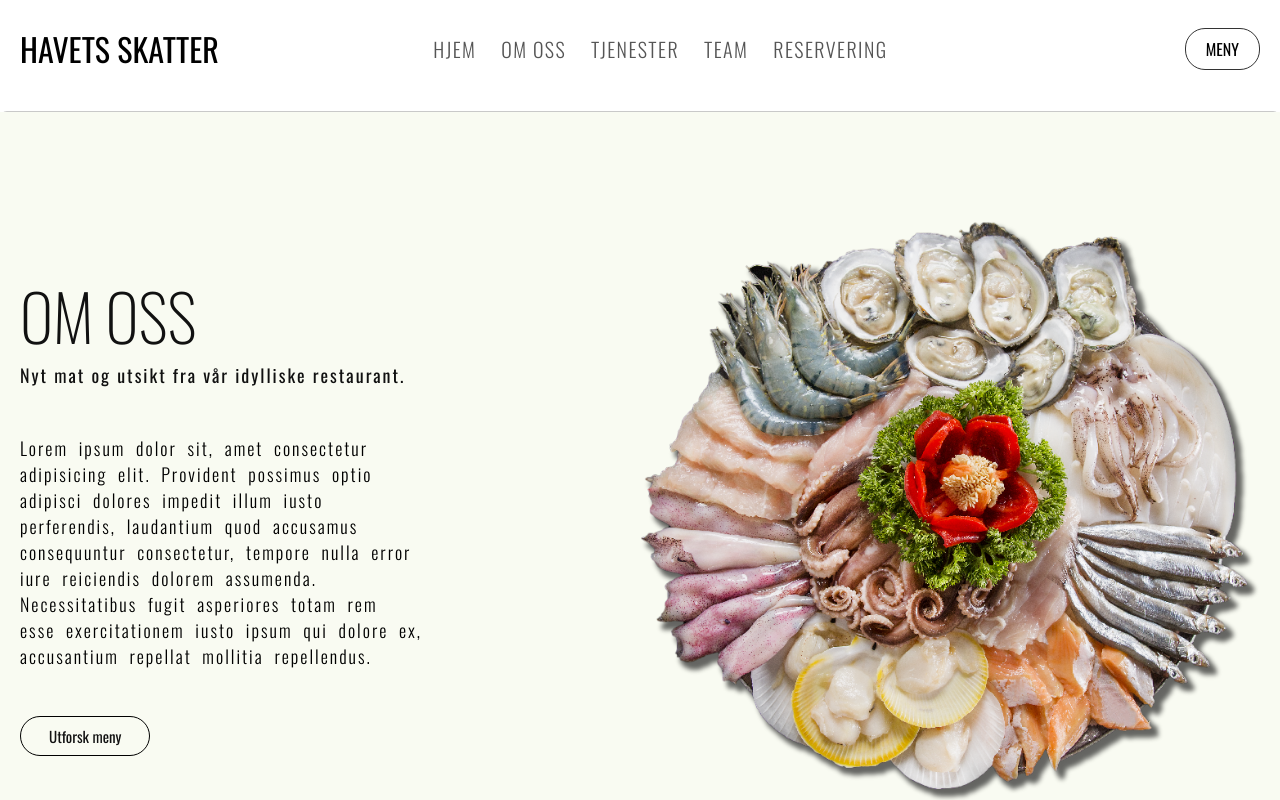
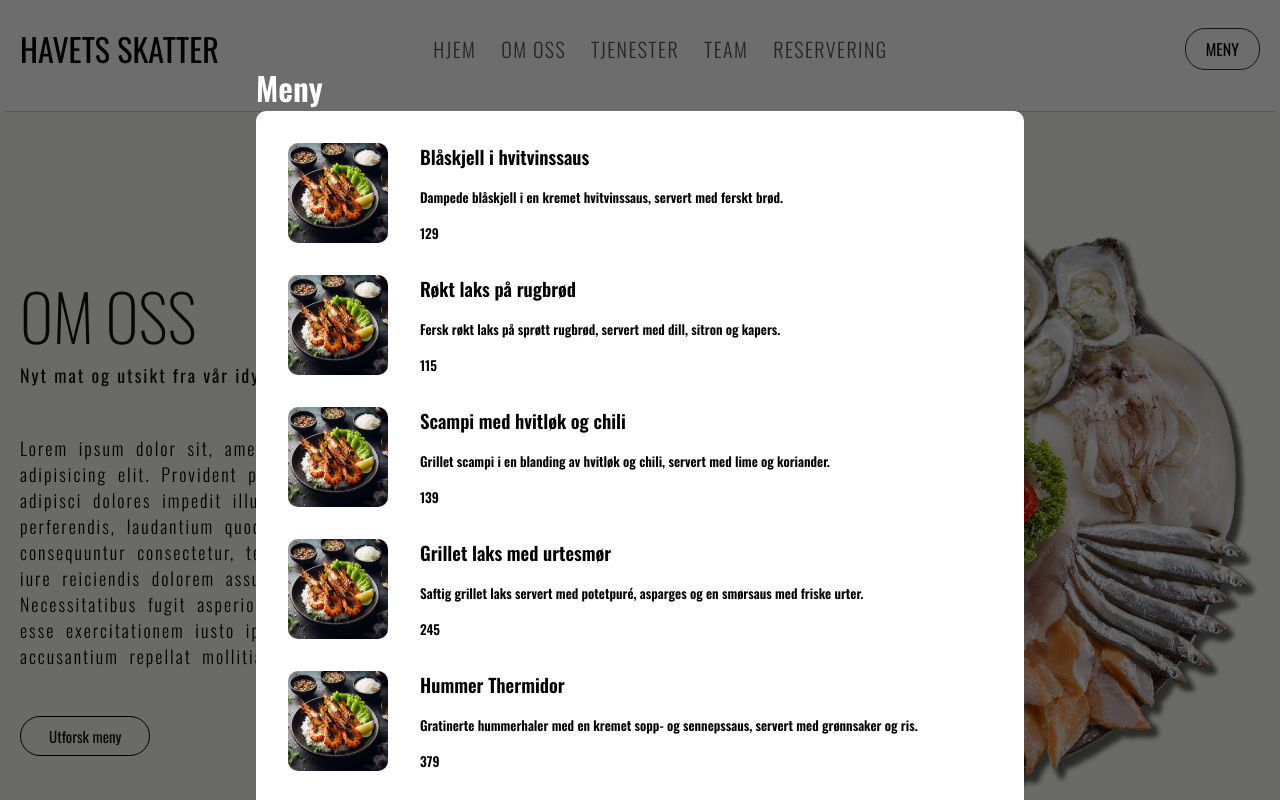
Before and after one commit to skamag/havets-skatter-mern, a React (Vite) app in the folder frontend/: page / in a window 1280 px wide. Both pictures are taken after a click on the button "MENY". Shown: the top 800 px of the page. Built offline with nearby package versions, Linux system fonts and the light colour scheme.

Commit message:
added menu and menu items

```diff
--- a/frontend/src/Pages/Home/Home.jsx
+++ b/frontend/src/Pages/Home/Home.jsx
@@ -1,20 +1,24 @@
-import React from "react"
+import { useState } from "react"
+import Menu from "../../components/Menu"
 import HeroSection from "../../components/HeroSection"
 import About from "../../components/About"
-import Qualities from "../../components/Qualities"
-import Menu from "../../components/Menu"
+// import Qualities from "../../components/Qualities"
+import Dishes from "../../components/Dishes"
 import WhoAreWe from "../../components/WhoAreWe"
 import Team from "../../components/Team"
 import Reservation from "../../components/Reservation"
 import Footer from "../../components/Footer"
 
 const Home = () => {
+  const [showMenu, setShowMenu] = useState(false)
+
   return (
     <>
-      <HeroSection />
+      <Menu showMenu={showMenu} />
+      <HeroSection setShowMenu={setShowMenu} />
       <About />
       {/* <Qualities /> */}
-      <Menu />
+      <Dishes />
       <WhoAreWe />
       <Team />
       <Reservation />
--- /dev/null
+++ b/frontend/src/components/Dishes.jsx
@@ -0,0 +1,33 @@
+import React from "react"
+import { data } from "../restApi.json"
+import "./styles/dishes.css"
+
+const Dishes = () => {
+  return (
+    <>
+      <section className="dishes" id="dishes">
+        <div className="container">
+          <div className="heading_section">
+            <h1 className="heading">POPULÆRE RETTER</h1>
+            <p>
+              Lorem ipsum dolor sit amet consectetur, adipisicing elit. Fuga,
+              iusto dolorem! Voluptatibus ipsum nam mollitia architecto. Soluta
+              pariatur eius et recusandae veritatis. Quasi, et molestias!
+            </p>
+          </div>
+          <div className="dishes_container">
+            {data[0].dishes.map((element) => (
+              <div className="card" key={element.id}>
+                <img src={element.image} alt={element.title} />
+                <h3>{element.title}</h3>
+                <button>{element.category}</button>
+              </div>
+            ))}
+          </div>
+        </div>
+      </section>
+    </>
+  )
+}
+
+export default Dishes
--- a/frontend/src/components/HeroSection.jsx
+++ b/frontend/src/components/HeroSection.jsx
@@ -2,10 +2,10 @@ import React from "react"
 import Navbar from "./Navbar"
 import "./styles/heroSection.css"
 
-const HeroSection = () => {
+const HeroSection = ({ setShowMenu }) => {
   return (
     <section className="heroSection" id="heroSection">
-      <Navbar />
+      <Navbar setShowMenu={setShowMenu} />
       {/* <div className="container">
         <div class="logoContainer">
           <img className="logo" src="havets-skatter-logo.png" />
--- a/frontend/src/components/Menu.jsx
+++ b/frontend/src/components/Menu.jsx
@@ -1,32 +1,27 @@
-import React from "react"
 import { data } from "../restApi.json"
 import "./styles/menu.css"
 
-const Menu = () => {
+const Menu = ({ showMenu }) => {
   return (
-    <>
-      <section className="menu" id="menu">
-        <div className="container">
-          <div className="heading_section">
-            <h1 className="heading">POPULÆRE RETTER</h1>
-            <p>
-              Lorem ipsum dolor sit amet consectetur, adipisicing elit. Fuga,
-              iusto dolorem! Voluptatibus ipsum nam mollitia architecto. Soluta
-              pariatur eius et recusandae veritatis. Quasi, et molestias!
-            </p>
+    <div className={`menuContainer ${showMenu ? "showMenu" : "hideMenu"}`}>
+      <h1 className="menuHeader">Meny</h1>
+      <div className="menu">
+        {data[0].menu.map((element) => (
+          <div className="card" key={element.id}>
+            <div className="cardImageContainer">
+              <img src={"/about-1.jpg"} alt={element.title} />
+            </div>
+            <div className="cardTextContainer">
+              <h3>{element.title}</h3>
+              <h5>{element.description}</h5>
+              <h5>
+                <b>{element.price}</b>
+              </h5>
+            </div>
           </div>
-          <div className="dishes_container">
-            {data[0].dishes.map((element) => (
-              <div className="card" key={element.id}>
-                <img src={element.image} alt={element.title} />
-                <h3>{element.title}</h3>
-                <button>{element.category}</button>
-              </div>
-            ))}
-          </div>
-        </div>
-      </section>
-    </>
+        ))}
+      </div>
+    </div>
   )
 }
 
--- a/frontend/src/components/Navbar.jsx
+++ b/frontend/src/components/Navbar.jsx
@@ -4,7 +4,7 @@ import { Link } from "react-scroll"
 import { GiHamburgerMenu } from "react-icons/gi"
 import "./styles/navbar.css"
 
-const Navbar = () => {
+const Navbar = ({ setShowMenu }) => {
   const [show, setShow] = useState(false)
   return (
     <>
@@ -24,7 +24,9 @@ const Navbar = () => {
               </Link>
             ))}
           </div>
-          <button className="menuBtn">MENY</button>
+          <button className="menuBtn" onClick={() => setShowMenu(true)}>
+            MENY
+          </button>
         </div>
         <div className="hamburger" onClick={() => setShow(!show)}>
           <GiHamburgerMenu />
--- /dev/null
+++ b/frontend/src/components/styles/dishes.css
@@ -0,0 +1,92 @@
+.dishes {
+  display: flex;
+  min-height: 100vh;
+  justify-content: center;
+  align-items: center;
+  padding: 50px 20px;
+}
+.dishes .container {
+  max-width: 1500px;
+  min-width: 1500px;
+  display: flex;
+  flex-direction: column;
+  align-items: center;
+}
+.dishes .container .heading_section {
+  text-align: center;
+  margin-bottom: 12px;
+}
+.dishes .container .heading_section p {
+  color: #333;
+  font-size: 18px;
+  font-weight: 300;
+}
+.dishes .container .dishes_container {
+  display: flex;
+  flex-wrap: wrap;
+}
+.dishes .container .dishes_container .card {
+  width: 25%;
+  position: relative;
+  padding: 20px 12.5px;
+  margin-bottom: 12px;
+  position: relative;
+}
+.dishes .container .dishes_container .card img {
+  width: 100%;
+  height: 370px;
+}
+.dishes .container .dishes_container .card h3 {
+  font-size: 1.5rem;
+  font-weight: 500;
+}
+.dishes .container .dishes_container .card button {
+  position: absolute;
+  top: 40px;
+  left: 25px;
+  padding: 8px 20px;
+  color: #fff;
+  background: linear-gradient(186deg, black, #7e7a7a8a);
+  border: none;
+  border-radius: 20px;
+  font-size: 16px;
+}
+.dishes .container .dishes_container .card:hover img {
+  transition: 0.3s;
+  transform: scale(1.03);
+}
+@media (max-width: 1520px) {
+  .dishes .container {
+    min-width: 100%;
+  }
+}
+@media (max-width: 1200px) {
+  .dishes .container .dishes_container .card img {
+    height: 325px;
+  }
+  .dishes .container .dishes_container .card h3 {
+    font-size: 1.3rem;
+  }
+}
+@media (max-width: 1000px) {
+  .dishes .container .dishes_container .card {
+    width: 50%;
+  }
+  .dishes .container .dishes_container .card img {
+    height: auto;
+  }
+  .dishes .container .dishes_container .card h3 {
+    font-size: 1.6rem;
+  }
+}
+@media (max-width: 600px) {
+  .dishes .container .dishes_container .card h3 {
+    font-size: 1.2rem;
+  }
+}
+@media (max-width: 450px) {
+  .dishes .container .dishes_container .card {
+    width: 100%;
+    padding: 20px 0;
+  }
+}
--- a/frontend/src/components/styles/menu.css
+++ b/frontend/src/components/styles/menu.css
@@ -1,92 +1,44 @@
+.menuContainer {
+  background-color: rgba(0, 0, 0, 0.571);
+  position: absolute;
+  padding: 5% 20%;
+  z-index: 100;
+  width: 100%;
+  height: 100%;
+}
+.menuHeader {
+  color: white;
+}
 .menu {
+  background-color: white;
+  border-radius: 10px;
   display: flex;
-  min-height: 100vh;
+  flex-direction: column;
+  gap: 2rem;
+  padding: 2rem;
+}
+.card {
+  display: flex;
+  gap: 2rem;
+}
+.cardImageContainer {
+  display: flex;
   justify-content: center;
   align-items: center;
-  padding: 50px 20px;
+  height: 100px;
+  border-radius: 10px;
 }
-.menu .container {
-  max-width: 1500px;
-  min-width: 1500px;
+.cardImageContainer img {
+  height: 100%;
+}
+.cardTextContainer {
   display: flex;
   flex-direction: column;
-  align-items: center;
+  justify-content: space-between;
 }
-.menu .container .heading_section {
-  text-align: center;
-  margin-bottom: 12px;
+.showMenu {
+  display: block;
 }
-.menu .container .heading_section p {
-  color: #333;
-  font-size: 18px;
-  font-weight: 300;
+.hideMenu {
+  display: none;
 }
-.menu .container .dishes_container {
-  display: flex;
-  flex-wrap: wrap;
-}
-.menu .container .dishes_container .card {
-  width: 25%;
-  position: relative;
-  padding: 20px 12.5px;
-  margin-bottom: 12px;
-  position: relative;
-}
-.menu .container .dishes_container .card img {
-  width: 100%;
-  height: 370px;
-}
-.menu .container .dishes_container .card h3 {
-  font-size: 1.5rem;
-  font-weight: 500;
-}
-.menu .container .dishes_container .card button {
-  position: absolute;
-  top: 40px;
-  left: 25px;
-  padding: 8px 20px;
-  color: #fff;
-  background: linear-gradient(186deg, black, #7e7a7a8a);
-  border: none;
-  border-radius: 20px;
-  font-size: 16px;
-}
-.menu .container .dishes_container .card:hover img {
-  transition: 0.3s;
-  transform: scale(1.03);
-}
-@media (max-width: 1520px) {
-  .menu .container {
-    min-width: 100%;
-  }
-}
-@media (max-width: 1200px) {
-  .menu .container .dishes_container .card img {
-    height: 325px;
-  }
-  .menu .container .dishes_container .card h3 {
-    font-size: 1.3rem;
-  }
-}
-@media (max-width: 1000px) {
-  .menu .container .dishes_container .card {
-    width: 50%;
-  }
-  .menu .container .dishes_container .card img {
-    height: auto;
-  }
-  .menu .container .dishes_container .card h3 {
-    font-size: 1.6rem;
-  }
-}
-@media (max-width: 600px) {
-  .menu .container .dishes_container .card h3 {
-    font-size: 1.2rem;
-  }
-}
-@media (max-width: 450px) {
-  .menu .container .dishes_container .card {
-    width: 100%;
-    padding: 20px 0;
-  }
-}
--- a/frontend/src/restApi.json
+++ b/frontend/src/restApi.json
@@ -19,6 +19,86 @@
           "image": "./fast_delivery.svg",
           "title": "FAST DELIVERY",
           "description": "Lorem ipsum dolor sit amet consectetur adipisicing elit. Officiis repellendus officia qui repellat."
+        }
+      ],
+      "menu": [
+        {
+          "id": 1,
+          "title": "Blåskjell i hvitvinssaus",
+          "description": "Dampede blåskjell i en kremet hvitvinssaus, servert med ferskt brød.",
+          "price": 129,
+          "allergies": ["bløtdyr", "melk", "hvete (gluten)"]
+        },
+        {
+          "id": 2,
+          "title": "Røkt laks på rugbrød",
+          "description": "Fersk røkt laks på sprøtt rugbrød, servert med dill, sitron og kapers.",
+          "price": 115,
+          "allergies": ["fisk", "hvete (gluten)"]
+        },
+        {
+          "id": 3,
+          "title": "Scampi med hvitløk og chili",
+          "description": "Grillet scampi i en blanding av hvitløk og chili, servert med lime og koriander.",
+          "price": 139,
+          "allergies": ["skalldyr"],
+          "category": "forrett"
+        },
+        {
+          "id": 4,
+          "title": "Grillet laks med urtesmør",
+          "description": "Saftig grillet laks servert med potetpuré, asparges og en smørsaus med friske urter.",
+          "price": 245,
+          "allergies": ["fisk", "melk"],
+          "category": "hovedrett"
+        },
+        {
+          "id": 5,
+          "title": "Hummer Thermidor",
+          "description": "Gratinerte hummerhaler med en kremet sopp- og sennepssaus, servert med grønnsaker og ris.",
+          "price": 379,
+          "allergies": ["skalldyr", "melk", "egg", "sennep"],
+          "category": "hovedrett"
+        },
+        {
+          "id": 6,
+          "title": "Stekt torsk med ertepuré",
+          "description": "Panert torsk servert med smørdampede grønnsaker, ertepuré og mandelpoteter.",
+          "price": 265,
+          "allergies": ["fisk", "melk", "hvete (gluten)"],
+          "category": "hovedrett"
+        },
+        {
+          "id": 7,
+          "title": "Fiskesuppe med safran",
+          "description": "Kremet fiskesuppe med fersk torsk, laks, blåskjell og safran, servert med brød.",
+          "price": 210,
+          "allergies": ["fisk", "melk", "bløtdyr", "hvete (gluten)"],
+          "category": "hovedrett"
+        },
+        {
+          "id": 8,
+          "title": "Sitronterte med marengs",
+          "description": "Syrlig sitronterte med sprø bunn og fløyelsmyk marengs.",
+          "price": 95,
+          "allergies": ["egg", "hvete (gluten)", "melk"],
+          "category": "dessert"
+        },
+        {
+          "id": 9,
+          "title": "Sjokolademousse med havsalt",
+          "description": "Fyldig sjokolademousse toppet med et hint av havsalt og friske bær.",
+          "price": 105,
+          "allergies": ["melk", "egg"],
+          "category": "dessert"
+        },
+        {
+          "id": 10,
+          "title": "Crème Brûlée med vanilje",
+          "description": "Klassisk crème brûlée med en knasende karamellisert topp og ekte vaniljesmak.",
+          "price": 115,
+          "allergies": ["egg", "melk"],
+          "category": "dessert"
         }
       ],
       "dishes": [
```
